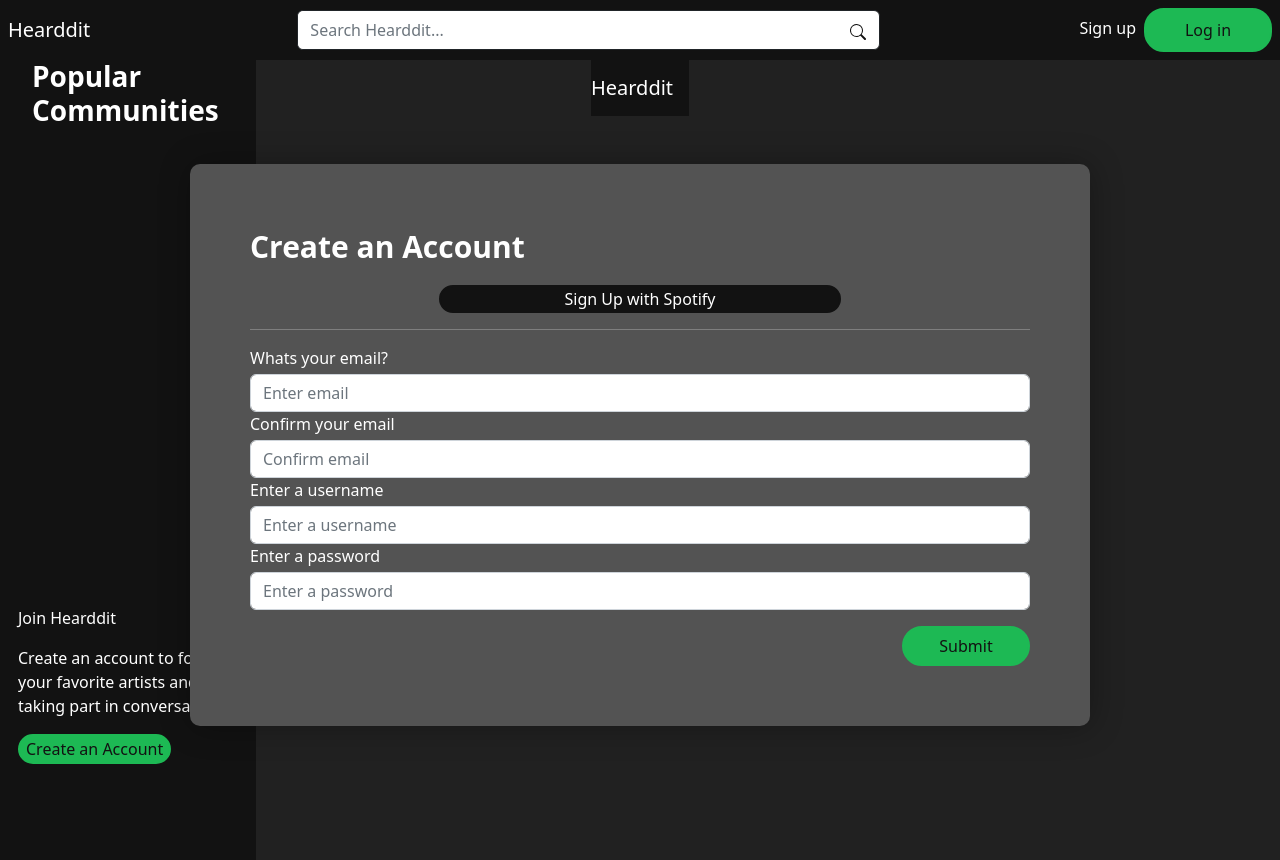
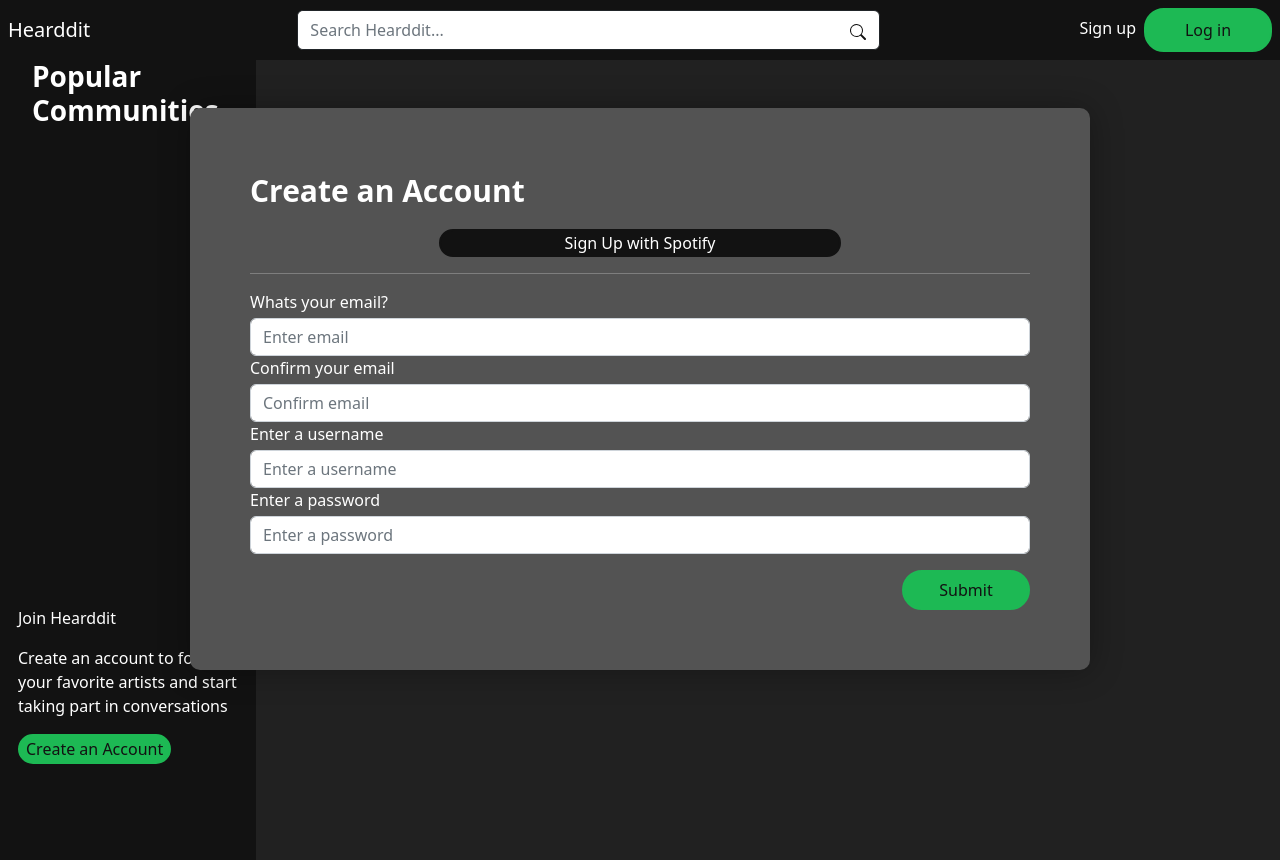
Before and after one commit to GTrac/hearddit, a Flask app: page /signup in a window 1280 px wide. Run offline with Flask 3, Linux system fonts and the light colour scheme.

Commit message:
minor bug fix
login and signup still had old single nav in it

```diff
--- a/templates/login.html
+++ b/templates/login.html
@@ -1,10 +1,6 @@
 {%extends '_layout.html'%}
 {%block body%}
           <!-- NavBar -->
-    <nav class="navbar justify-content-center">
-        <a href="/" class="navbar-brand text-white">Hearddit</a>
-    </nav>
-
     <div class="container">
         <div class="row d-flex pt-5 justify-content-center">
             <div class="hearddit-card-account">
--- a/templates/signup.html
+++ b/templates/signup.html
@@ -1,10 +1,6 @@
 {%extends '_layout.html'%}
 {%block body%}
               <!-- NavBar -->
-            <nav class="navbar justify-content-center">
-                <a href="/" class="navbar-brand text-white">Hearddit</a>
-            </nav>
-
             <div class="container">
                 <div class="row d-flex pt-5 justify-content-center">
                     <div class="hearddit-card-account">
```
